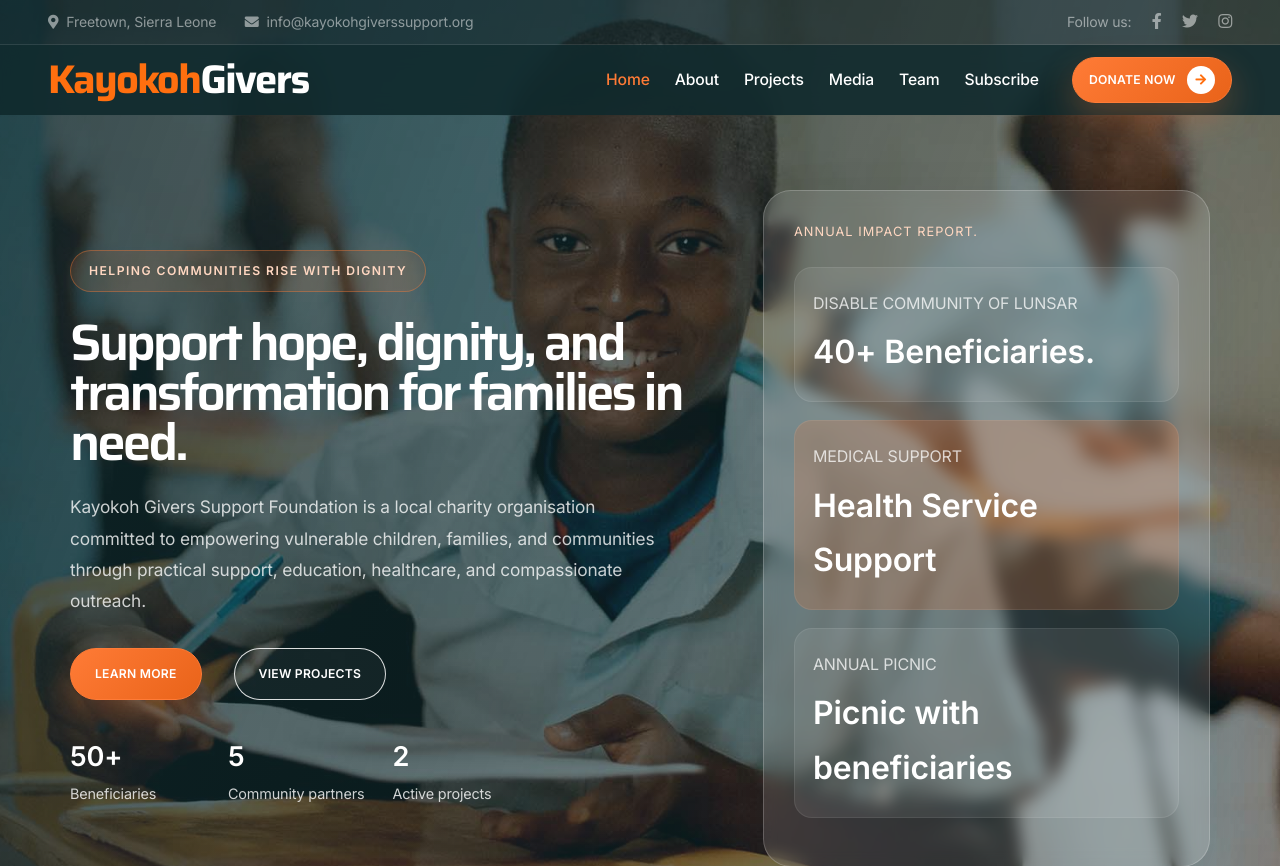
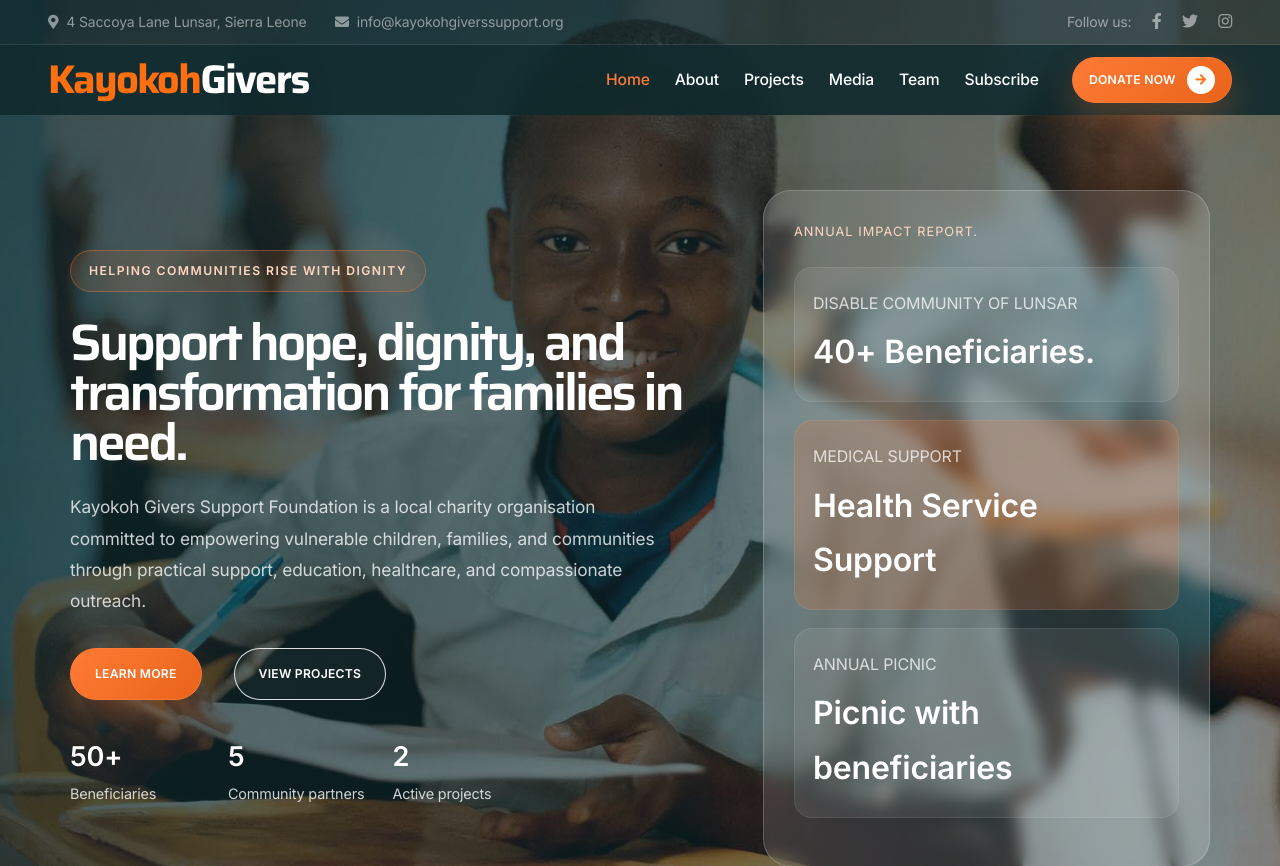
Before and after one commit to iamdontolo/kayokohgiverssupport, a plain HTML site: page index.html in a window 1280 px wide. Shown: the top 866 px of the page. Drawn offline with nearby package versions, Linux system fonts and the light colour scheme.

Commit message:
Update index.html

```diff
--- a/index.html
+++ b/index.html
@@ -41,7 +41,7 @@
     <div class="container-fluid fixed-top px-0 wow fadeIn" data-wow-delay="0.1s">
         <div class="top-bar text-white-50 row gx-0 align-items-center d-none d-lg-flex">
             <div class="col-lg-6 px-5 text-start">
-                <small><i class="fa fa-map-marker-alt me-2"></i>Freetown, Sierra Leone</small>
+                <small><i class="fa fa-map-marker-alt me-2"></i>4 Saccoya Lane Lunsar, Sierra Leone</small>
                 <small class="ms-4"><i class="fa fa-envelope me-2"></i>info@kayokohgiverssupport.org</small>
             </div>
             <div class="col-lg-6 px-5 text-end">
```
